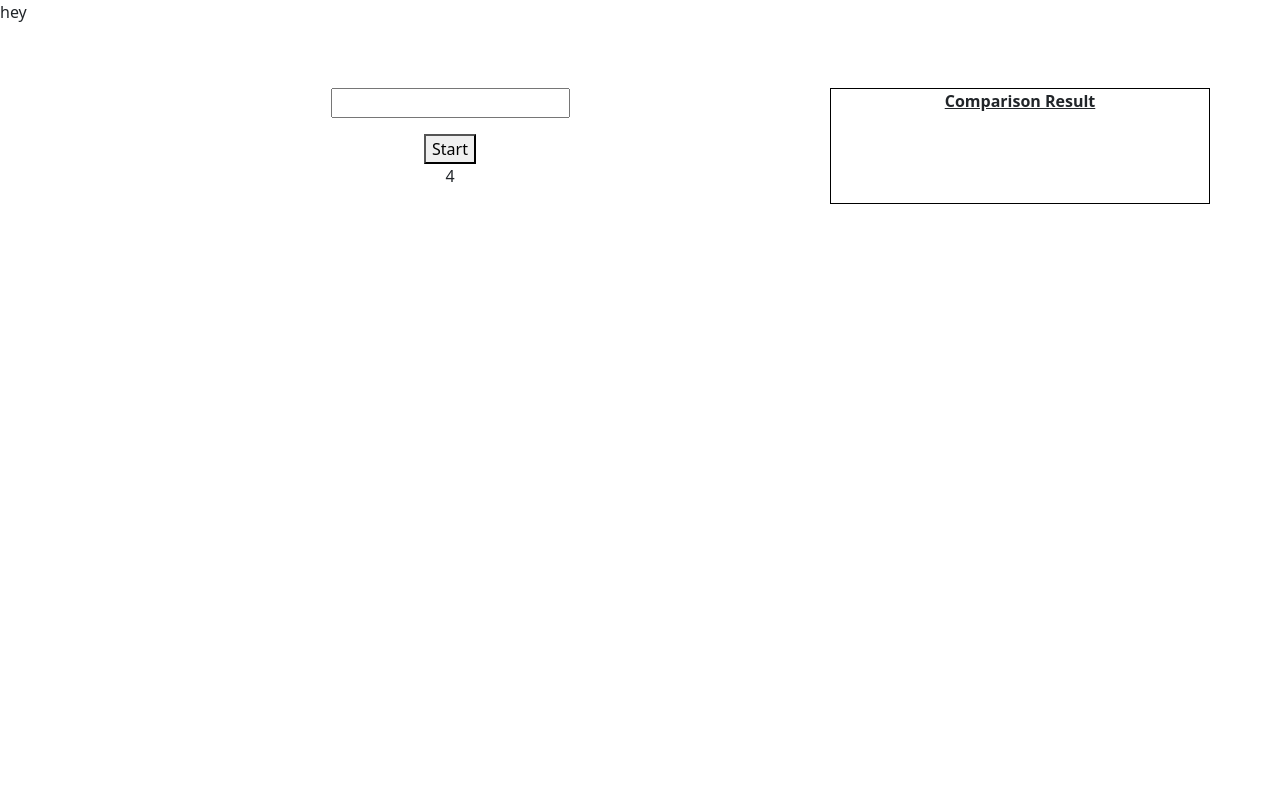
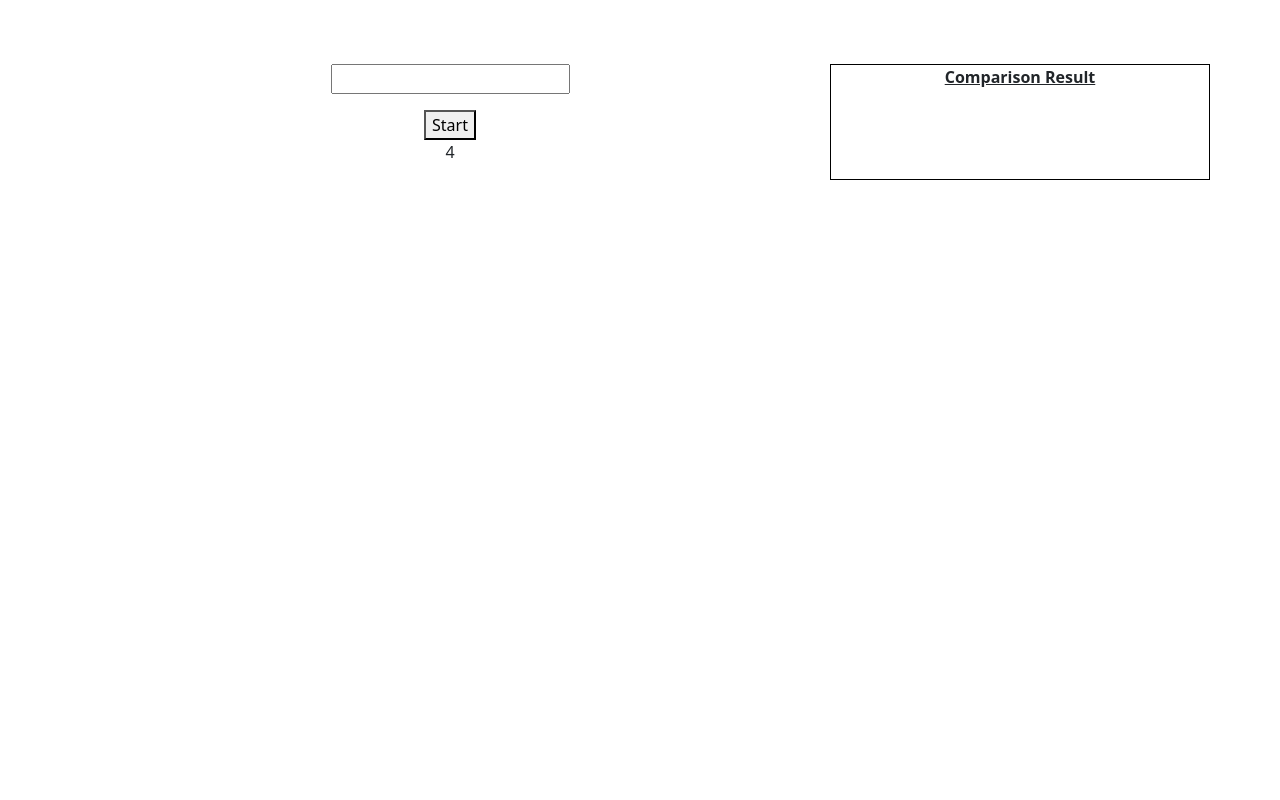
Before and after one commit to NocodePLSS/number_comparison, a PHP site: page /random_num_col/ in a window 1280 px wide. Run offline with PHP 8.4, Linux system fonts and the light colour scheme.

Commit message:
Revert "Update index.php"
This reverts commit a3ff8dfab8a0f0b00b441dd44755b9ab02df4e55.

```diff
--- a/index.php
+++ b/index.php
@@ -6,7 +6,7 @@
     <script src="https://ajax.googleapis.com/ajax/libs/jquery/3.7.1/jquery.min.js"></script>
     <link href="https://cdn.jsdelivr.net/npm/bootstrap@5.3.3/dist/css/bootstrap.min.css" rel="stylesheet"
         integrity="sha384-QWTKZyjpPEjISv5WaRU9OFeRpok6YctnYmDr5pNlyT2bRjXh0JMhjY6hW+ALEwIH" crossorigin="anonymous">
-    <title>Document</title>hey
+    <title>Document</title>
 </head>
 
 <body>
```
